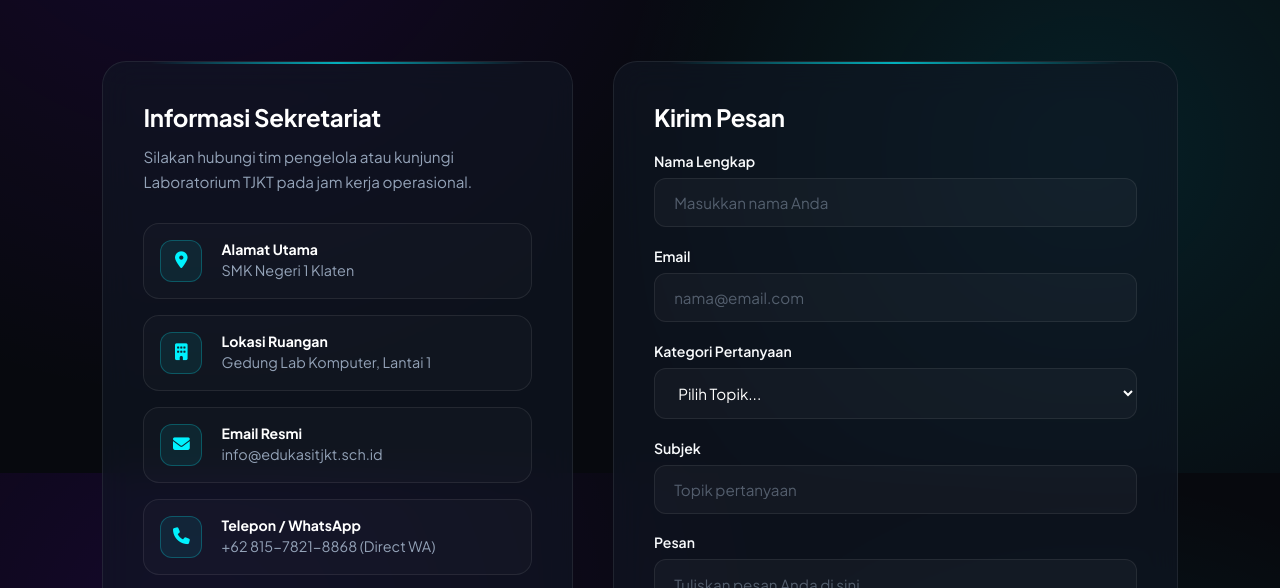
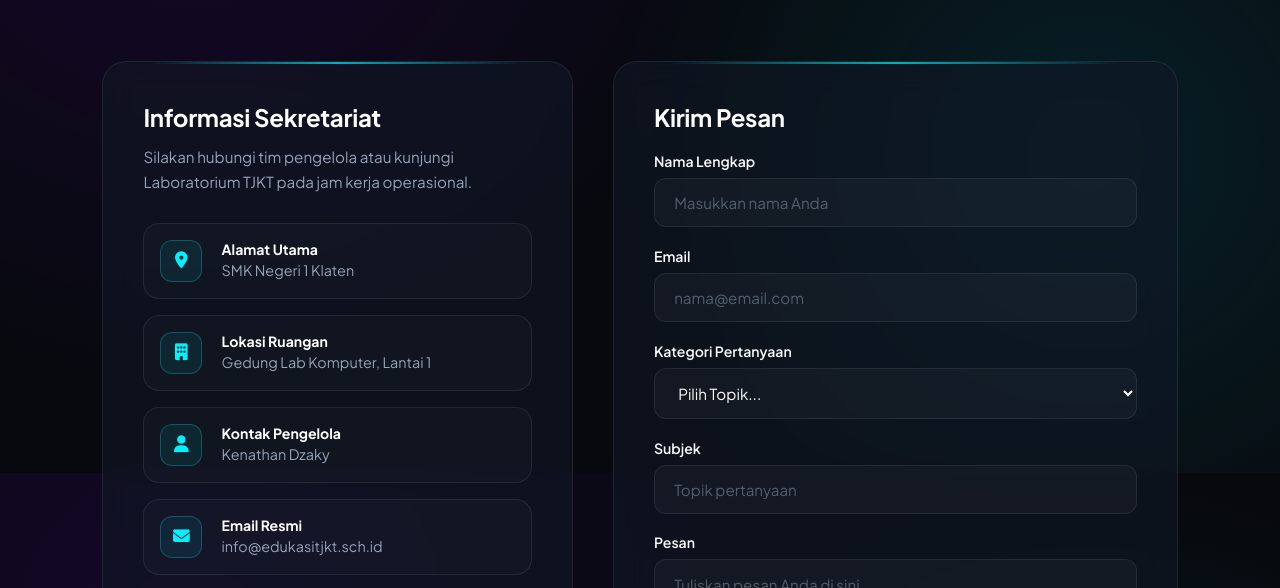
Before and after one commit to parkervp/Webnathannaeltkj, a plain HTML site: page kontak.html in a window 1280 px wide. Shown: the part 327-915 px from the top of the page. Drawn offline with Linux system fonts and the light colour scheme.

Commit message:
Update kontak.html

```diff
--- a/kontak.html
+++ b/kontak.html
@@ -5,7 +5,6 @@
     <meta name="viewport" content="width=device-width, initial-scale=1.0">
     <title>Kontak - Edukasi Dasar TJKT</title>
 
-    <!-- Google Fonts & Font Awesome Icons -->
     <link rel="preconnect" href="https://fonts.googleapis.com">
     <link rel="preconnect" href="https://fonts.gstatic.com" crossorigin>
     <link href="https://fonts.googleapis.com/css2?family=Plus+Jakarta+Sans:wght@300;400;500;600;700;800&display=swap" rel="stylesheet">
@@ -385,7 +384,7 @@
             box-shadow: 0 8px 25px rgba(127, 0, 255, 0.5);
         }
 
-        /* --- SERVER STATUS SECTION (PENGGANTI MAPS) --- */
+        /* --- SERVER STATUS SECTION --- */
         .status-section {
             margin-top: 3rem;
             background: var(--bg-card);
@@ -554,7 +553,6 @@
 </head>
 <body>
 
-    <!-- NAVIGASI / MENU UTAMA -->
     <header>
         <div class="logo">
             <div class="logo-icon"><i class="fa-solid fa-network-wired"></i></div>
@@ -572,7 +570,6 @@
         </nav>
     </header>
 
-    <!-- PAGE HEADER -->
     <div class="page-header">
         <div class="badge">
             <i class="fa-solid fa-comments"></i> Hubungi Pengelola
@@ -581,12 +578,10 @@
         <p>Pertanyaan seputar program pembelajaran, konsultasi teknis jaringan, atau informasi laboratorium TJKT.</p>
     </div>
 
-    <!-- CONTACT SECTION -->
     <section class="section">
         <div class="container">
             <div class="grid-2">
 
-                <!-- Sekretariat Info Card -->
                 <div class="contact-info">
                     <h2>Informasi Sekretariat</h2>
                     <p>Silakan hubungi tim pengelola atau kunjungi Laboratorium TJKT pada jam kerja operasional.</p>
@@ -607,7 +602,17 @@
                         </div>
                         <div class="info-text">
                             <strong>Lokasi Ruangan</strong>
-                            <p>Gedung Lab Komputer, Lantai 1 </p>
+                            <p>Gedung Lab Komputer, Lantai 1</p>
+                        </div>
+                    </div>
+
+                    <div class="info-item">
+                        <div class="info-icon">
+                            <i class="fa-solid fa-user"></i>
+                        </div>
+                        <div class="info-text">
+                            <strong>Kontak Pengelola</strong>
+                            <p>Kenathan Dzaky</p>
                         </div>
                     </div>
 
@@ -627,7 +632,7 @@
                         </div>
                         <div class="info-text">
                             <strong>Telepon / WhatsApp</strong>
-                            <p><a href="https://wa.me/6281578218868" target="_blank">+62 815-7821-8868 (Direct WA)</a></p>
+                            <p><a href="https://wa.me/6281578218868" target="_blank">+62 815-7821-8868 (Kenathan Dzaky)</a></p>
                         </div>
                     </div>
 
@@ -641,7 +646,6 @@
                         </div>
                     </div>
 
-                    <!-- SOCIAL MEDIA & COMMUNITY LINKS -->
                     <div class="social-section">
                         <div class="social-title">Media Sosial & Komunitas</div>
                         <div class="social-icons">
@@ -655,7 +659,6 @@
                     </div>
                 </div>
 
-                <!-- Contact Form Container -->
                 <div class="form-container">
                     <h2>Kirim Pesan</h2>
                     <form action="#" method="post" class="contact-form" onsubmit="alert('Pesan berhasil terkirim!'); return false;">
@@ -693,7 +696,6 @@
 
             </div>
 
-            <!-- SERVER & NETWORK STATUS SECTION (PENGGANTI MAPS) -->
             <div class="status-section">
                 <div class="status-header">
                     <h3><i class="fa-solid fa-server" style="color: var(--primary);"></i> Status Server & Jaringan Lab</h3>
@@ -737,7 +739,6 @@
                 </div>
             </div>
 
-            <!-- FAQ SECTION -->
             <div class="faq-section">
                 <h3>Pertanyaan Umum (FAQ)</h3>
                 <div class="faq-grid">
@@ -755,7 +756,6 @@
         </div>
     </section>
 
-    <!-- FOOTER -->
     <footer>
         <p>&copy; 2026 Edukasi TJKT. Hak Cipta Dilindungi.</p>
     </footer>
```
